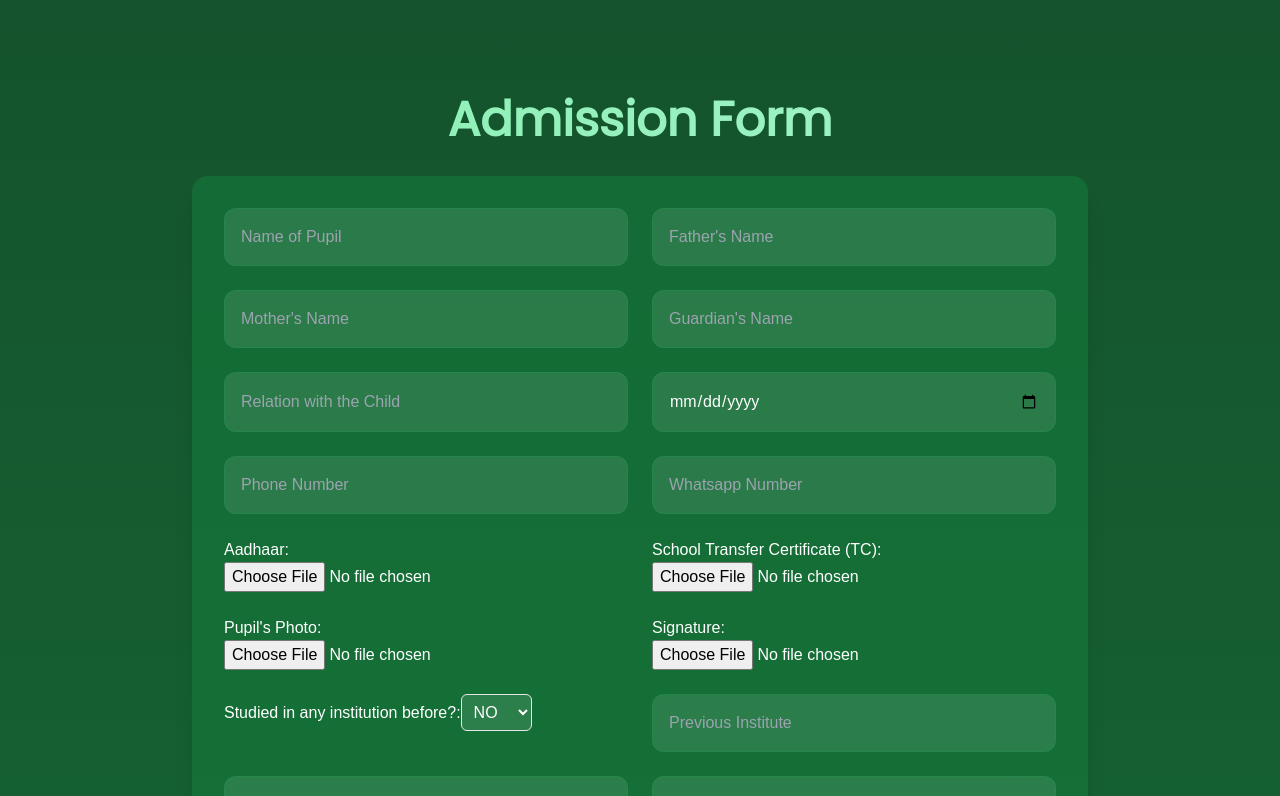
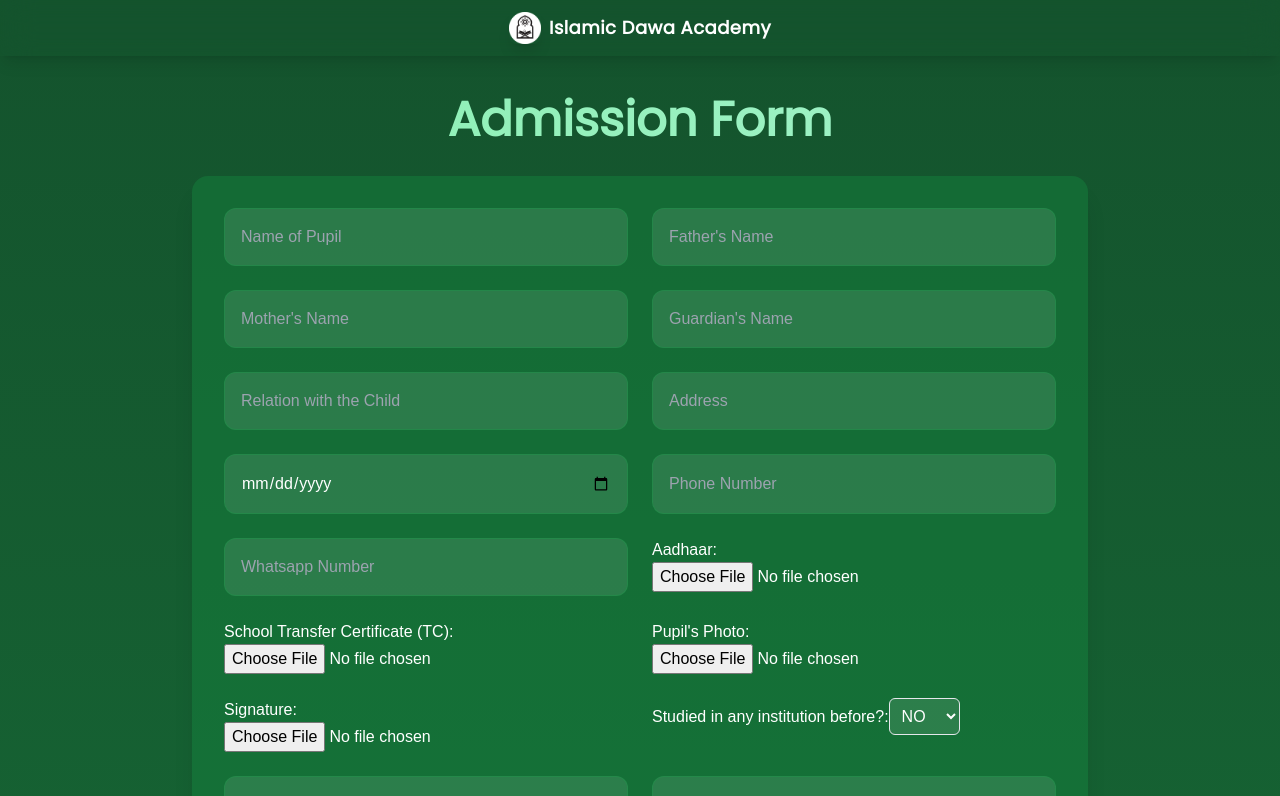
Before and after one commit to salmankavanur/dawa-academy, a Next.js app: page /admission in a window 1280 px wide. Shown: the top 796 px of the page. Built offline with nearby package versions, Linux system fonts and the light colour scheme; a web font is replaced by a local one.

Commit message:
admission form page improved

```diff
--- a/src/app/admission/page.js
+++ b/src/app/admission/page.js
@@ -1,13 +1,46 @@
-'use client';  // This marks the file as a client-side component
+'use client';
 
-import { useState } from "react";
+import { useState, useEffect } from "react";
 import Image from "next/image";
-import { FontAwesomeIcon } from "@fortawesome/react-fontawesome";
-import { faWhatsapp } from "@fortawesome/free-brands-svg-icons";
-import { faEnvelope, faPhone, faMapMarkerAlt } from "@fortawesome/free-solid-svg-icons";
 import Link from "next/link";
 import "@fontsource/anek-malayalam";
 import "@fontsource/poppins";
+
+const Navbar = () => {
+  const [scrolled, setScrolled] = useState(false);
+
+  useEffect(() => {
+    const handleScroll = () => {
+      setScrolled(window.scrollY > 20);
+    };
+    window.addEventListener("scroll", handleScroll);
+    return () => window.removeEventListener("scroll", handleScroll);
+  }, []);
+
+  return (
+    <nav
+      className={`fixed w-full z-50 transition-all duration-500 backdrop-blur-lg shadow-lg ${
+        scrolled ? "bg-green-800/60 py-1" : "bg-transparent py-3"}`}
+    >
+      <div className="container mx-auto px-4 flex items-center justify-center">
+        <Link href="/" className="flex items-center space-x-2 group">
+          <div className="relative w-8 h-8 overflow-hidden rounded-lg shadow-lg">
+            <Image
+              src="/images/Logo.png"
+              fill
+              className="object-cover transition-transform duration-300 group-hover:scale-110"
+              alt="Islamic Dawa Academy Logo"
+              priority
+            />
+          </div>
+          <span className="text-lg font-semibold text-white font-['Poppins'] tracking-wide">
+            Islamic Dawa Academy
+          </span>
+        </Link>
+      </div>
+    </nav>
+  );
+};
 
 export default function Admission() {
   const [formData, setFormData] = useState({
@@ -28,7 +61,7 @@ export default function Admission() {
     prevInstitute: "",
     studyYears: "",
     lastMadrassaClass: "",
-    lastSchoolClass: ""
+    lastSchoolClass: "",
   });
 
   const handleChange = (e) => {
@@ -43,24 +76,24 @@ export default function Admission() {
   const handleSubmit = async (e) => {
     e.preventDefault();
 
-    const response = await fetch('/api/admissions', {
-      method: 'POST',
+    const response = await fetch("/api/admissions", {
+      method: "POST",
       headers: {
-        'Content-Type': 'application/json',
+        "Content-Type": "application/json",
       },
       body: JSON.stringify(formData),
     });
 
     if (response.ok) {
-      alert('Admission submitted successfully!');
+      alert("Admission submitted successfully!");
     } else {
-      alert('Error submitting admission');
+      alert("Error submitting admission");
     }
   };
 
   return (
     <div className="bg-gradient-to-b from-green-900 to-green-800 text-white min-h-screen">
-      {/* Admission Form */}
+      <Navbar />
       <section className="container mx-auto px-6 py-24">
         <h2 className="text-5xl font-bold mb-8 text-center font-['Poppins'] text-transparent bg-clip-text bg-gradient-to-r from-green-300 to-emerald-200">
           Admission Form
@@ -72,7 +105,8 @@ export default function Admission() {
             <input type="text" name="motherName" placeholder="Mother's Name" onChange={handleChange} required className="p-4 rounded-xl bg-white/10 border border-green-600/30 text-white" />
             <input type="text" name="guardianName" placeholder="Guardian's Name" onChange={handleChange} required className="p-4 rounded-xl bg-white/10 border border-green-600/30 text-white" />
             <input type="text" name="relation" placeholder="Relation with the Child" onChange={handleChange} required className="p-4 rounded-xl bg-white/10 border border-green-600/30 text-white" />
-            <input type="date" name="dob" placeholder="Date of Birth" onChange={handleChange} required className="p-4 rounded-xl bg-white/10 border border-green-600/30 text-white" />
+            <input type="text" name="address" placeholder="Address" onChange={handleChange} required className="p-4 rounded-xl bg-white/10 border border-green-600/30 text-white" />
+            <input type="date" name="dob" onChange={handleChange} required className="p-4 rounded-xl bg-white/10 border border-green-600/30 text-white" />
             <input type="text" name="phone" placeholder="Phone Number" onChange={handleChange} required className="p-4 rounded-xl bg-white/10 border border-green-600/30 text-white" />
             <input type="text" name="whatsapp" placeholder="Whatsapp Number" onChange={handleChange} required className="p-4 rounded-xl bg-white/10 border border-green-600/30 text-white" />
             <label className="text-white">Aadhaar: <input type="file" name="aadhaar" onChange={handleChange} className="block text-white" /></label>
@@ -85,8 +119,12 @@ export default function Admission() {
                 <option value="YES">YES</option>
               </select>
             </label>
-            <input type="text" name="prevInstitute" placeholder="Previous Institute" onChange={handleChange} className="p-4 rounded-xl bg-white/10 border border-green-600/30 text-white" />
-            <input type="text" name="studyYears" placeholder="Years of Study" onChange={handleChange} className="p-4 rounded-xl bg-white/10 border border-green-600/30 text-white" />
+            {formData.studiedBefore === "YES" && (
+              <>
+                <input type="text" name="prevInstitute" placeholder="Previous Institute" onChange={handleChange} className="p-4 rounded-xl bg-white/10 border border-green-600/30 text-white" />
+                <input type="text" name="studyYears" placeholder="Years of Study" onChange={handleChange} className="p-4 rounded-xl bg-white/10 border border-green-600/30 text-white" />
+              </>
+            )}
             <input type="text" name="lastMadrassaClass" placeholder="Last Class in Madrassa" onChange={handleChange} className="p-4 rounded-xl bg-white/10 border border-green-600/30 text-white" />
             <input type="text" name="lastSchoolClass" placeholder="Last Class in School" onChange={handleChange} className="p-4 rounded-xl bg-white/10 border border-green-600/30 text-white" />
           </div>
```
